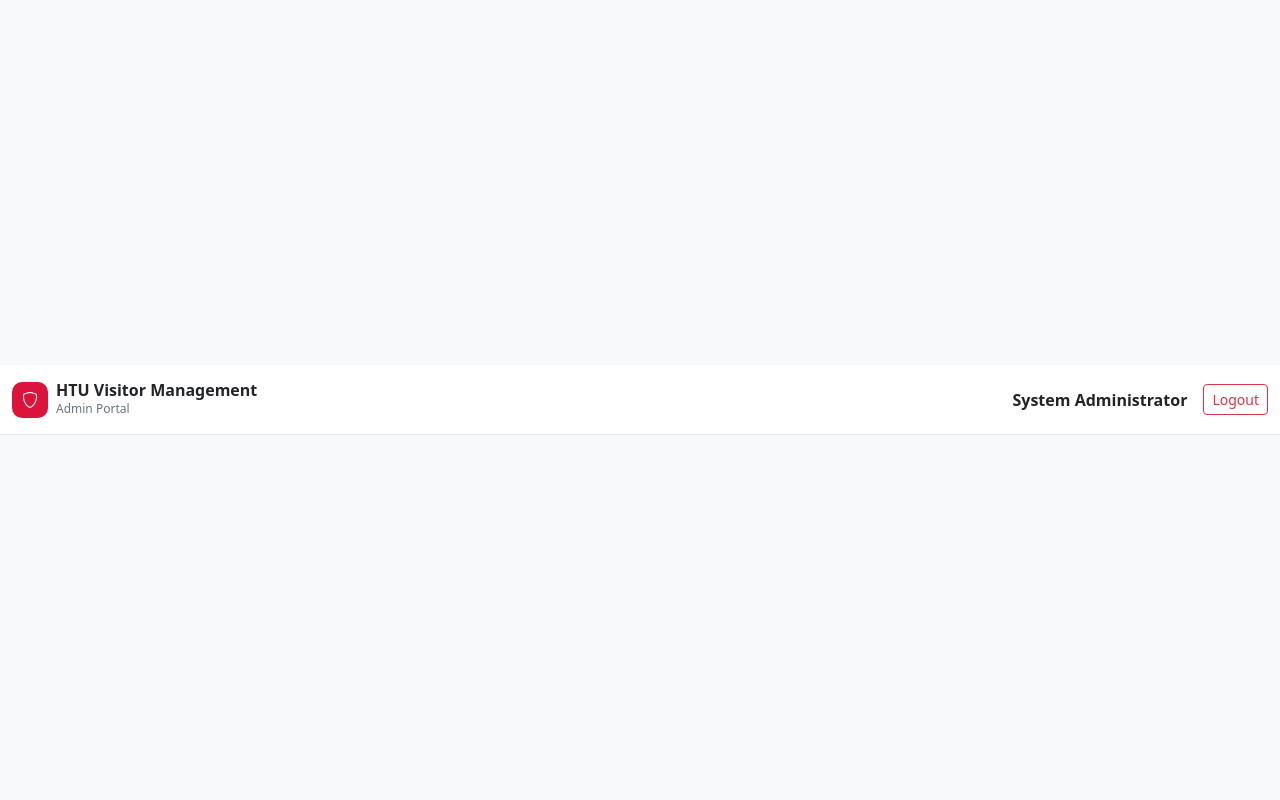
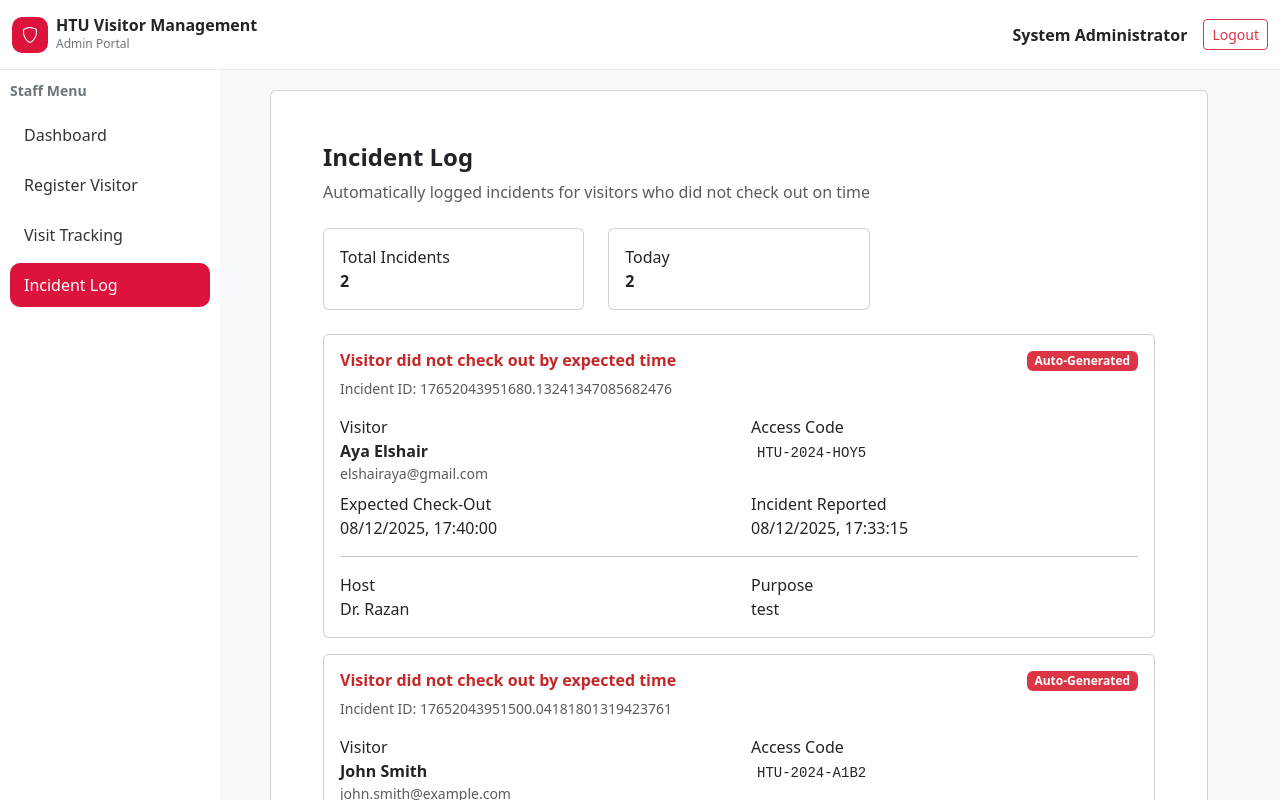
Before and after one commit to elshairaya/Final-FrontEnd, a React (Vite) app: page /incidents in a window 1280 px wide. Shown: the top 800 px of the page. Built offline with nearby package versions, Linux system fonts and the light colour scheme.

Commit message:
add Incident Log page

```diff
--- a/src/App.jsx
+++ b/src/App.jsx
@@ -6,6 +6,7 @@ import CreateUser from "./Pages/CreateUser.jsx";
 import StaffDashboard from "./Pages/StaffDashboard.jsx";
 import VisitorTrack from "./Pages/VisitorTrack.jsx";
 import RegisterVisitor from "./Pages/RegisterVisitor.jsx";
+import IncidentLog from "./Pages/IncidentLog.jsx";
 
 function App() {
   return (
@@ -19,6 +20,7 @@ function App() {
         <Route path="/staff" element={<StaffDashboard/>}/>
         <Route path="/tracking" element={<VisitorTrack role="Security"/>}/>
         <Route path="/register" element={<RegisterVisitor/>}/>
+        <Route path="/incidents" element={<IncidentLog/>}/>
       </Routes>
     </BrowserRouter>
   );
--- a/src/Components/StaffSidebar.jsx
+++ b/src/Components/StaffSidebar.jsx
@@ -27,7 +27,7 @@ function StaffSidebar(){
                 Visit Tracking
             </NavLink>
             <NavLink
-            to="/staff/incidents" end className={({isActive}) =>
+            to="/incidents" end className={({isActive}) =>
             isActive ? "sidebar-link active": "sidebar-link"
             }
             >
--- /dev/null
+++ b/src/Pages/IncidentLog.jsx
@@ -0,0 +1,113 @@
+import StaffSidebar from "../Components/StaffSidebar";
+import { Card, Row, Col, Badge } from "react-bootstrap";
+import "../styles/IncidentLog.css";
+function IncidentLog(){
+     const incidents = [
+    {
+      id: "17652043951680.13241347085682476",
+      visitor: "Aya Elshair",
+      email: "elshairaya@gmail.com",
+      accessCode: "HTU-2024-HOY5",
+      expectedCheckout: "08/12/2025, 17:40:00",
+      reportedAt: "08/12/2025, 17:33:15",
+      host: "Dr. Razan",
+      purpose: "test",
+    },
+    {
+      id: "17652043951500.04181801319423761",
+      visitor: "John Smith",
+      email: "john.smith@example.com",
+      accessCode: "HTU-2024-A1B2",
+      expectedCheckout: "08/12/2025, 17:00:00",
+      reportedAt: "08/12/2025, 17:33:15",
+      host: "Dr. Ahmed Hassan",
+      purpose: "Research Collaboration",
+    },
+  ];
+
+return(
+<div className="admin-dashboard">
+    <StaffSidebar/>
+    <Card className="admin-card">
+        <main className="admin-content">
+            <h4 className="fw-bold">Incident Log</h4>
+            <p className="text-muted mb-4">
+                Automatically logged incidents for visitors who did not check out on time
+            </p>
+
+            <Row className="mb-4">
+                <Col md={4}>
+                <Card className="summary-card">
+                    <div>Total Incidents</div>
+                    <strong>2</strong>
+                </Card>
+                </Col>
+                <Col md={4}>
+                <Card className="summary-card">
+                    <div>Today</div>
+                    <strong>2</strong>
+                </Card>
+                </Col>
+            </Row>
+
+            {incidents.map((i,index)=>(
+                <Card key={index} className="incident-card mb-3">
+                    <Card.Body>
+                        <div className="d-flex justify-content-between align-items-start mb-3">
+                            <div>
+                                <h6 className="incident-title">
+                                    Visitor did not check out by expected time
+                                </h6>
+                                <div className="text-muted small">
+                                    Incident ID: {i.id}
+                                </div>
+                            </div>
+
+                            <Badge bg="danger" className="auto-badge">
+                                Auto-Generated
+                            </Badge>
+                        </div>
+                        <Row className="mb-2">
+                            <Col md={6}>
+                            <div className="incident-lable">Visitor</div>
+                            <div className="fw-semibold">{i.visitor}</div>
+                            <div className="text-muted small">{i.email}</div>
+                            </Col>
+                            <Col md={6}>
+                            <div className="incident-lable">Access Code</div>
+                            <div className="access-code">{i.accessCode}</div>
+                            </Col>
+                        </Row>
+
+                        <Row className="mb-2">
+                            <Col md={6}>
+                            <div className="incident-lable">Expected Check-Out</div>
+                            <div>{i.expectedCheckout}</div>
+                            </Col>
+
+                             <Col md={6}>
+                            <div className="incident-lable">Incident Reported</div>
+                            <div>{i.reportedAt}</div>
+                            </Col>
+                        </Row>
+                        <hr/>
+
+                        <Row>
+                             <Col md={6}>
+                            <div className="incident-lable">Host</div>
+                            <div>{i.host}</div>
+                            </Col>
+                             <Col md={6}>
+                            <div className="incident-lable">Purpose</div>
+                            <div>{i.purpose}</div>
+                            </Col>
+                        </Row>
+                    </Card.Body>
+                </Card>
+            ))}
+        </main>
+    </Card>
+</div>
+);
+}
+export default IncidentLog;
--- /dev/null
+++ b/src/Styles/IncidentLog.css
@@ -0,0 +1,32 @@
+.summary-card {
+  padding: 16px;
+  border-radius: 10px;
+  border: 1px solid #eaeaea;
+}
+
+.incident-card {
+  border: 1px solid #ffcccc;
+  background: #fff5f5;
+}
+
+.incident-title {
+  font-weight: 600;
+  color: #c62828;
+}
+
+.incident-label {
+  font-size: 12px;
+  color: #6c757d;
+}
+
+.auto-badge {
+  font-size: 11px;
+}
+
+.access-code {
+  font-family: monospace;
+  background: #fff;
+  padding: 4px 6px;
+  border-radius: 6px;
+  display: inline-block;
+}
```
Also changed, not shown: src/Pages/RegisterVisitor.jsx (line endings or trailing spaces).
